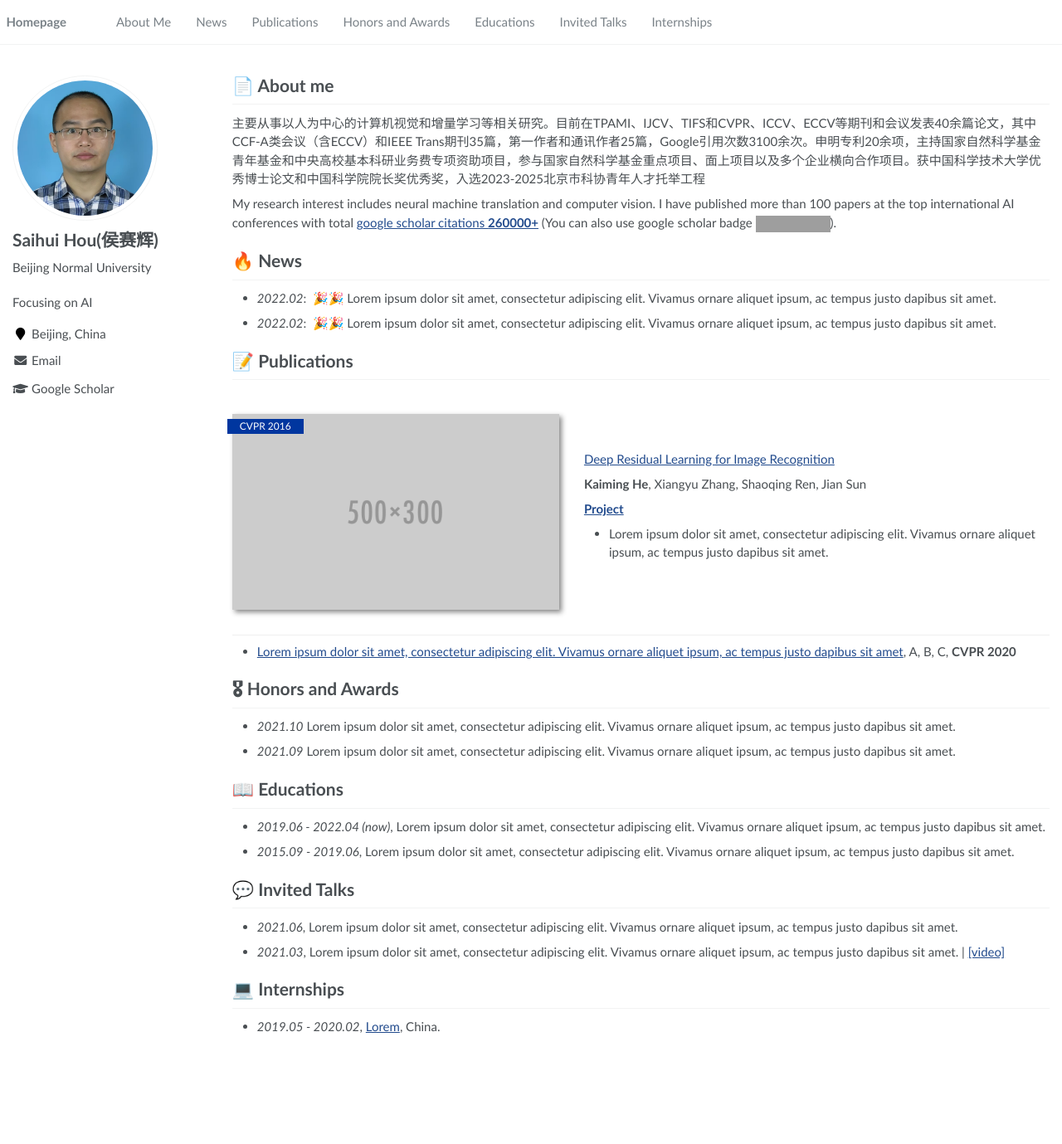
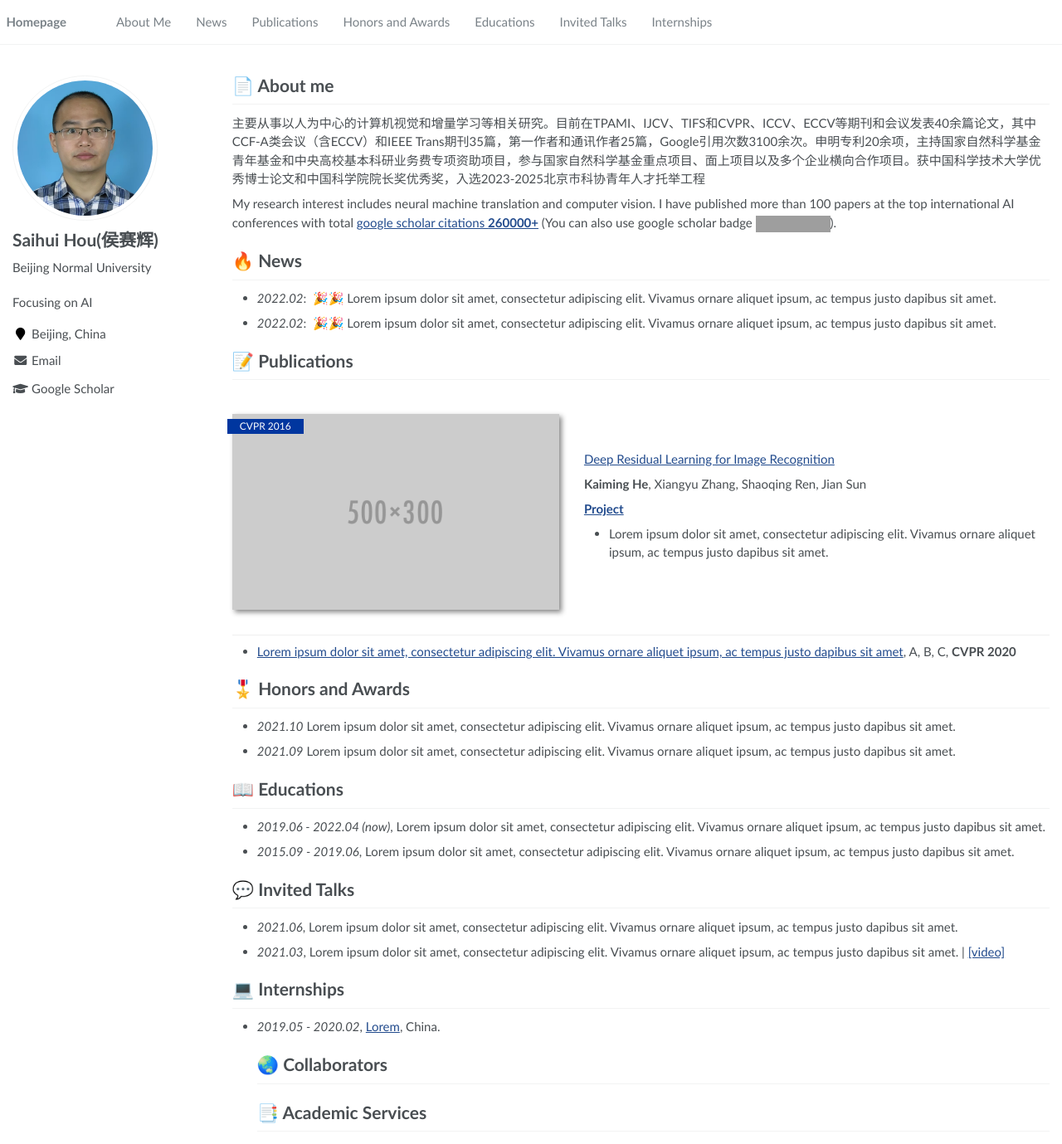
Before and after one commit to hshustc/hshustc.github.io, a Jekyll site: the page built from _pages/about.md, in a window 1280 px wide and 1379 px high. Shown: the whole window at 83% size. Built offline with Jekyll 4.4.1, drawn with Linux system fonts in a browser that asks for light colours; grey boxes are pictures that could not be loaded.

Commit message:
Update about.md

```diff
--- a/_pages/about.md
+++ b/_pages/about.md
@@ -43,7 +43,7 @@ My research interest includes neural machine translation and computer vision. I
 
 - [Lorem ipsum dolor sit amet, consectetur adipiscing elit. Vivamus ornare aliquet ipsum, ac tempus justo dapibus sit amet](https://github.com), A, B, C, **CVPR 2020**
 
-# 🎖 Honors and Awards
+# 🎖️ Honors and Awards
 - *2021.10* Lorem ipsum dolor sit amet, consectetur adipiscing elit. Vivamus ornare aliquet ipsum, ac tempus justo dapibus sit amet.
 - *2021.09* Lorem ipsum dolor sit amet, consectetur adipiscing elit. Vivamus ornare aliquet ipsum, ac tempus justo dapibus sit amet.
 
@@ -57,3 +57,5 @@ My research interest includes neural machine translation and computer vision. I
 
 # 💻 Internships
 - *2019.05 - 2020.02*, [Lorem](https://github.com/), China.
+# 🌏 Collaborators
+# 📑 Academic Services
```
